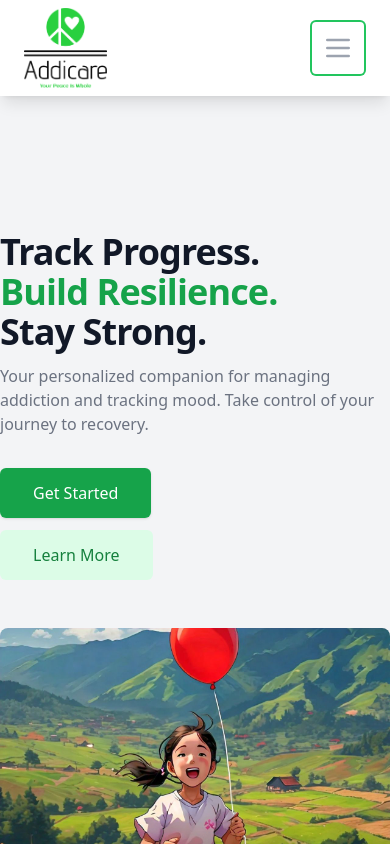
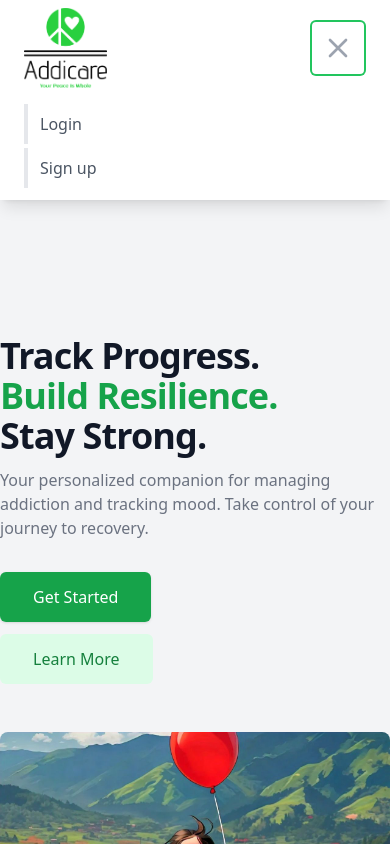
Before and after one commit to bhanujongit4/addicare-protype-2, a Next.js app: page / in a window 390 px wide. Both pictures are taken after a click on the button "Open main menu". Shown: the top 844 px of the page. Built offline with nearby package versions, Linux system fonts and the light colour scheme; no server answers.

Commit message:
Update Mainnavnar.jsx

```diff
--- a/src/app/components/Mainnavnar.jsx
+++ b/src/app/components/Mainnavnar.jsx
@@ -13,6 +13,7 @@ const Mainnavbar = () => {
   const router = useRouter();
   const [isMenuOpen, setIsMenuOpen] = useState(false);
   const [profilePictureUrl, setProfilePictureUrl] = useState(null);
+  const [isMobileMenuOpen, setIsMobileMenuOpen] = useState(false);
 
   useEffect(() => {
     const fetchProfilePicture = async () => {
@@ -36,6 +37,7 @@ const Mainnavbar = () => {
   const handleLogout = async () => {
     await signOut({ redirect: false });
     setIsMenuOpen(false);
+    setIsMobileMenuOpen(false);
     router.push('');
   };
 
@@ -114,16 +116,85 @@ const Mainnavbar = () => {
           </div>
           <div className="flex items-center lg:hidden">
             <button
-              onClick={() => setIsMenuOpen(!isMenuOpen)}
+              onClick={() => setIsMobileMenuOpen(!isMobileMenuOpen)}
               className="inline-flex items-center justify-center p-3 rounded-md text-gray-400 hover:text-gray-500 hover:bg-gray-100 focus:outline-none focus:ring-2 focus:ring-inset focus:ring-green-500"
             >
               <span className="sr-only">Open main menu</span>
-              <svg className="h-8 w-8" xmlns="http://www.w3.org/2000/svg" fill="none" viewBox="0 0 24 24" stroke="currentColor">
-                <path strokeLinecap="round" strokeLinejoin="round" strokeWidth={2} d="M4 6h16M4 12h16M4 18h16" />
-              </svg>
+              {isMobileMenuOpen ? (
+                <svg className="h-8 w-8" xmlns="http://www.w3.org/2000/svg" fill="none" viewBox="0 0 24 24" stroke="currentColor">
+                  <path strokeLinecap="round" strokeLinejoin="round" strokeWidth={2} d="M6 18L18 6M6 6l12 12" />
+                </svg>
+              ) : (
+                <svg className="h-8 w-8" xmlns="http://www.w3.org/2000/svg" fill="none" viewBox="0 0 24 24" stroke="currentColor">
+                  <path strokeLinecap="round" strokeLinejoin="round" strokeWidth={2} d="M4 6h16M4 12h16M4 18h16" />
+                </svg>
+              )}
             </button>
           </div>
         </div>
+
+        {/* Mobile menu */}
+        {isMobileMenuOpen && (
+          <div className="lg:hidden">
+            <div className="pt-2 pb-3 space-y-1">
+              {status === "authenticated" && (
+                <>
+                  <Link href="/userplans" className="block pl-3 pr-4 py-2 border-l-4 text-base font-medium text-gray-600 hover:text-gray-800 hover:bg-gray-50 hover:border-gray-300">
+                    Start
+                  </Link>
+                  <Link href="/mood" className="block pl-3 pr-4 py-2 border-l-4 text-base font-medium text-gray-600 hover:text-gray-800 hover:bg-gray-50 hover:border-gray-300">
+                    Mood Tracker
+                  </Link>
+                  <Link href="/community" className="block pl-3 pr-4 py-2 border-l-4 text-base font-medium text-gray-600 hover:text-gray-800 hover:bg-gray-50 hover:border-gray-300">
+                    Community
+                  </Link>
+                  <Link href="/profile" className="block pl-3 pr-4 py-2 border-l-4 text-base font-medium text-gray-600 hover:text-gray-800 hover:bg-gray-50 hover:border-gray-300">
+                    Profile
+                  </Link>
+                  <button
+                    onClick={handleLogout}
+                    className="block w-full text-left pl-3 pr-4 py-2 border-l-4 text-base font-medium text-gray-600 hover:text-gray-800 hover:bg-gray-50 hover:border-gray-300"
+                  >
+                    Logout
+                  </button>
+                </>
+              )}
+              {status === "unauthenticated" && (
+                <>
+                  <Link href="/authentication/login" className="block pl-3 pr-4 py-2 border-l-4 text-base font-medium text-gray-600 hover:text-gray-800 hover:bg-gray-50 hover:border-gray-300">
+                    Login
+                  </Link>
+                  <Link href="/authentication/signup" className="block pl-3 pr-4 py-2 border-l-4 text-base font-medium text-gray-600 hover:text-gray-800 hover:bg-gray-50 hover:border-gray-300">
+                    Sign up
+                  </Link>
+                </>
+              )}
+            </div>
+            {status === "authenticated" && (
+              <div className="pt-4 pb-3 border-t border-gray-200">
+                <div className="flex items-center px-4">
+                  <div className="flex-shrink-0">
+                    <Image
+                      className="h-10 w-10 rounded-full"
+                      src={profilePictureUrl || "/default-avatar.png"}
+                      alt=""
+                      width={40}
+                      height={40}
+                      layout="fixed"
+                    />
+                  </div>
+                  <div className="ml-3">
+                    <div className="text-base font-medium text-gray-800">{session.user.name}</div>
+                    <div className="text-sm font-medium text-gray-500">{session.user.email}</div>
+                  </div>
+                </div>
+                <div className="mt-3">
+                  <UserScoreDisplay />
+                </div>
+              </div>
+            )}
+          </div>
+        )}
       </div>
     </nav>
   );
```
